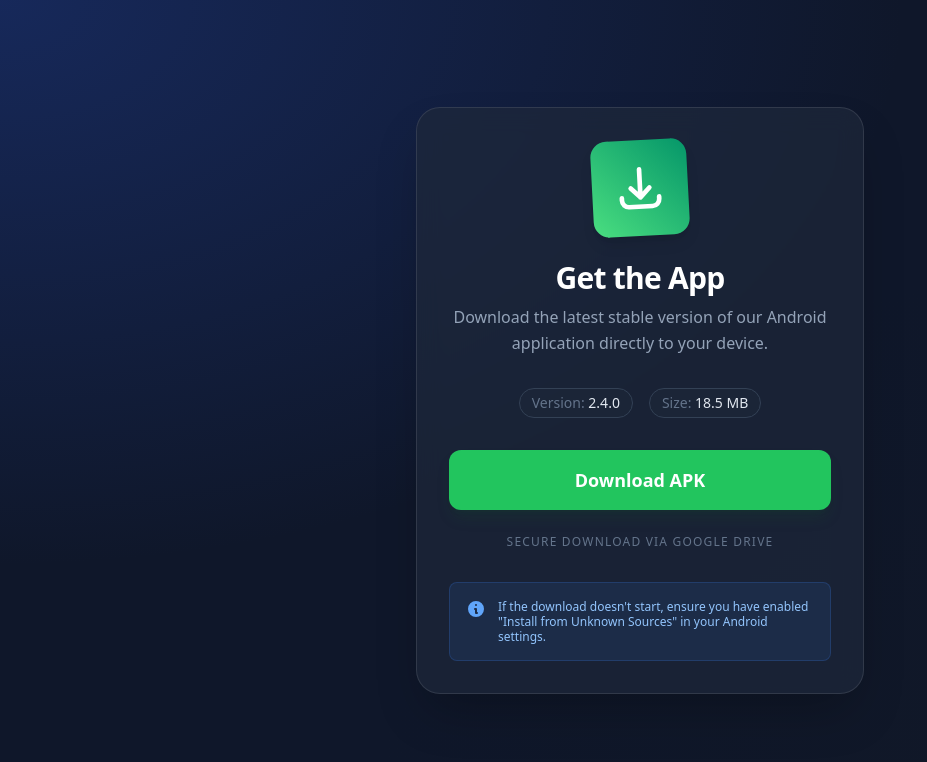
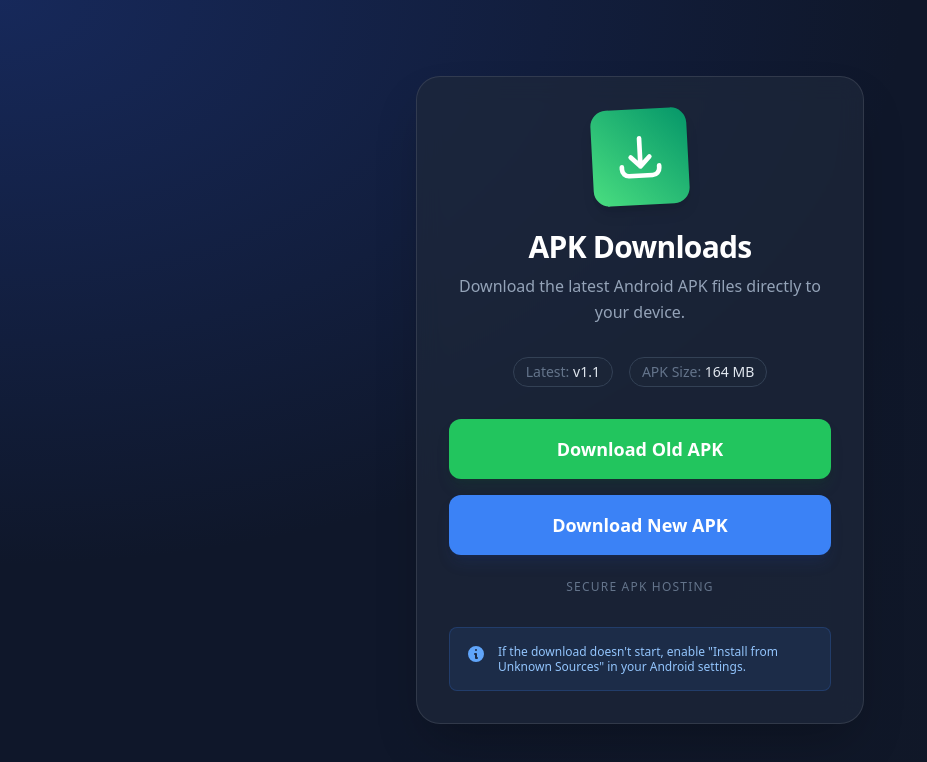
Before and after one commit to YASH69uahsg/apk-download, a plain HTML site: page index.html in a window 1280 px wide. Shown: the whole page, without its empty margins (0-927 px from the left). Drawn offline with nearby package versions, Linux system fonts and the light colour scheme.

Commit message:
Update HTML for APK download page

```diff
--- a/index.html
+++ b/index.html
@@ -3,8 +3,10 @@
 <head>
     <meta charset="UTF-8">
     <meta name="viewport" content="width=device-width, initial-scale=1.0">
-    <title>Download Latest APK</title>
+    <title>APK Downloads</title>
+
     <script src="https://cdn.tailwindcss.com"></script>
+
     <style>
         body {
             background-color: #0f172a;
@@ -13,6 +15,7 @@
                 radial-gradient(at 100% 100%, rgba(17, 24, 39, 1) 0px, transparent 50%);
             min-height: 100vh;
         }
+
         .glass {
             background: rgba(30, 41, 59, 0.7);
             backdrop-filter: blur(12px);
@@ -20,52 +23,100 @@
         }
     </style>
 </head>
+
 <body class="flex items-center justify-center p-6 text-slate-200">
 
     <div class="glass max-w-md w-full rounded-3xl p-8 shadow-2xl text-center transition-all duration-300 hover:shadow-blue-500/10">
-        <!-- App Icon Placeholder -->
+
+        <!-- App Icon -->
         <div class="mx-auto w-24 h-24 bg-gradient-to-tr from-green-400 to-emerald-600 rounded-2xl mb-6 flex items-center justify-center shadow-lg transform -rotate-3">
-            <svg xmlns="http://www.w3.org/2000/svg" class="h-14 w-14 text-white" fill="none" viewBox="0 0 24 24" stroke="currentColor">
-                <path stroke-linecap="round" stroke-linejoin="round" stroke-width="2" d="M4 16v1a3 3 0 003 3h10a3 3 0 003-3v-1m-4-4l-4 4m0 0l-4-4m4 4V4" />
+            <svg xmlns="http://www.w3.org/2000/svg"
+                 class="h-14 w-14 text-white"
+                 fill="none"
+                 viewBox="0 0 24 24"
+                 stroke="currentColor">
+
+                <path stroke-linecap="round"
+                      stroke-linejoin="round"
+                      stroke-width="2"
+                      d="M4 16v1a3 3 0 003 3h10a3 3 0 003-3v-1m-4-4l-4 4m0 0l-4-4m4 4V4" />
             </svg>
         </div>
 
-        <h1 class="text-3xl font-bold text-white mb-2 tracking-tight">Get the App</h1>
+        <!-- Heading -->
+        <h1 class="text-3xl font-bold text-white mb-2 tracking-tight">
+            APK Downloads
+        </h1>
+
         <p class="text-slate-400 mb-8 leading-relaxed">
-            Download the latest stable version of our Android application directly to your device.
+            Download the latest Android APK files directly to your device.
         </p>
 
-        <!-- Version Info -->
+        <!-- APK Info -->
         <div class="flex justify-center gap-4 mb-8 text-sm">
+
             <div class="bg-slate-800/50 px-3 py-1 rounded-full border border-slate-700">
-                <span class="text-slate-500">Version:</span> 2.4.0
+                <span class="text-slate-500">Latest:</span> v1.1
             </div>
+
             <div class="bg-slate-800/50 px-3 py-1 rounded-full border border-slate-700">
-                <span class="text-slate-500">Size:</span> 18.5 MB
+                <span class="text-slate-500">APK Size:</span> 164 MB
             </div>
+
         </div>
 
-        <!-- Download Button -->
-        <a href="https://github.com/YASH69uahsg/YASH69uahsg.github.io/releases/download/v1.0/FlashGet.Kids.apk"
-           class="inline-block w-full py-4 px-8 bg-green-500 hover:bg-green-400 text-white font-bold rounded-xl shadow-lg shadow-green-900/20 transition-all active:scale-95 text-lg">
-            Download APK
-        </a>
+        <!-- Download Buttons -->
+        <div class="space-y-4">
 
+            <!-- Old APK -->
+            <a href="https://drive.google.com/uc?export=download&id=1veIh784ZdgP5FEKeIoOB8f39JFWcVWNe"
+               class="inline-block w-full py-4 px-8 bg-green-500 hover:bg-green-400 text-white font-bold rounded-xl shadow-lg shadow-green-900/20 transition-all active:scale-95 text-lg">
+
+                Download Old APK
+
+            </a>
+
+            <!-- New APK -->
+            <a href="https://github.com/YASH69uahsg/apk-download/releases/download/v1.1/app-release.apk"
+               class="inline-block w-full py-4 px-8 bg-blue-500 hover:bg-blue-400 text-white font-bold rounded-xl shadow-lg shadow-blue-900/20 transition-all active:scale-95 text-lg">
+
+                Download New APK
+
+            </a>
+
+        </div>
+
+        <!-- Footer -->
         <p class="mt-6 text-xs text-slate-500 uppercase tracking-widest">
-            Secure Download via Google Drive
+            Secure APK Hosting
         </p>
 
-        <!-- Helpful Tip -->
-        <div id="notice" class="mt-8 p-4 bg-blue-500/10 rounded-lg text-left border border-blue-500/20">
+        <!-- Notice -->
+        <div class="mt-8 p-4 bg-blue-500/10 rounded-lg text-left border border-blue-500/20">
+
             <div class="flex gap-3">
-                <svg xmlns="http://www.w3.org/2000/svg" class="h-5 w-5 text-blue-400 shrink-0" viewBox="0 0 20 20" fill="currentColor">
-                  <path fill-rule="evenodd" d="M18 10a8 8 0 11-16 0 8 8 0 0116 0zm-7-4a1 1 0 11-2 0 1 1 0 012 0zM9 9a1 1 0 000 2v3a1 1 0 001 1h1a1 1 0 100-2v-3a1 1 0 00-1-1H9z" clip-rule="evenodd" />
+
+                <svg xmlns="http://www.w3.org/2000/svg"
+                     class="h-5 w-5 text-blue-400 shrink-0"
+                     viewBox="0 0 20 20"
+                     fill="currentColor">
+
+                    <path fill-rule="evenodd"
+                          d="M18 10a8 8 0 11-16 0 8 8 0 0116 0zm-7-4a1 1 0 11-2 0 1 1 0 012 0zM9 9a1 1 0 000 2v3a1 1 0 001 1h1a1 1 0 100-2v-3a1 1 0 00-1-1H9z"
+                          clip-rule="evenodd" />
+
                 </svg>
+
                 <p class="text-xs text-blue-300 leading-tight">
-                    If the download doesn't start, ensure you have enabled "Install from Unknown Sources" in your Android settings.
+                    If the download doesn't start, enable
+                    "Install from Unknown Sources"
+                    in your Android settings.
                 </p>
+
             </div>
+
         </div>
+
     </div>
 
 </body>
```
